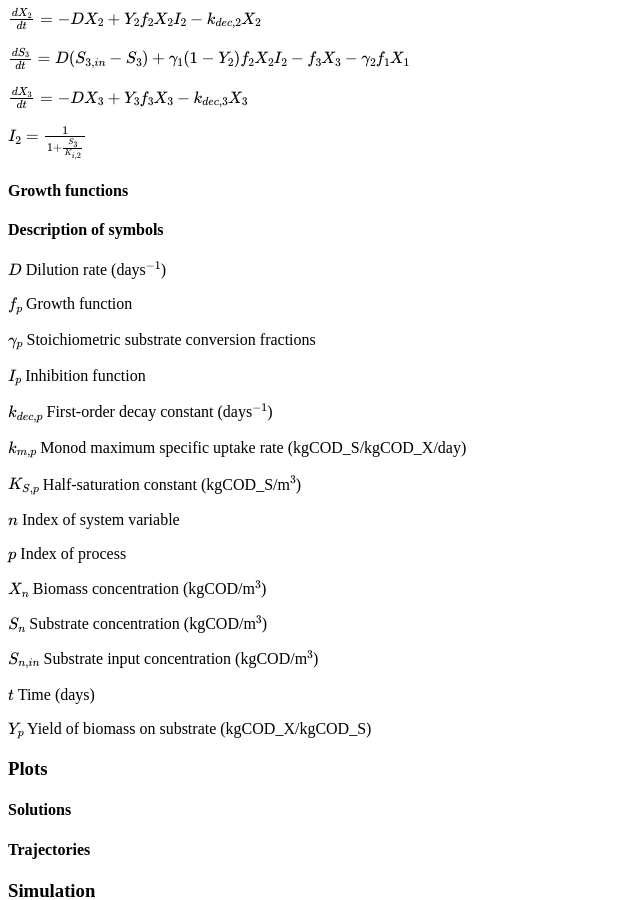
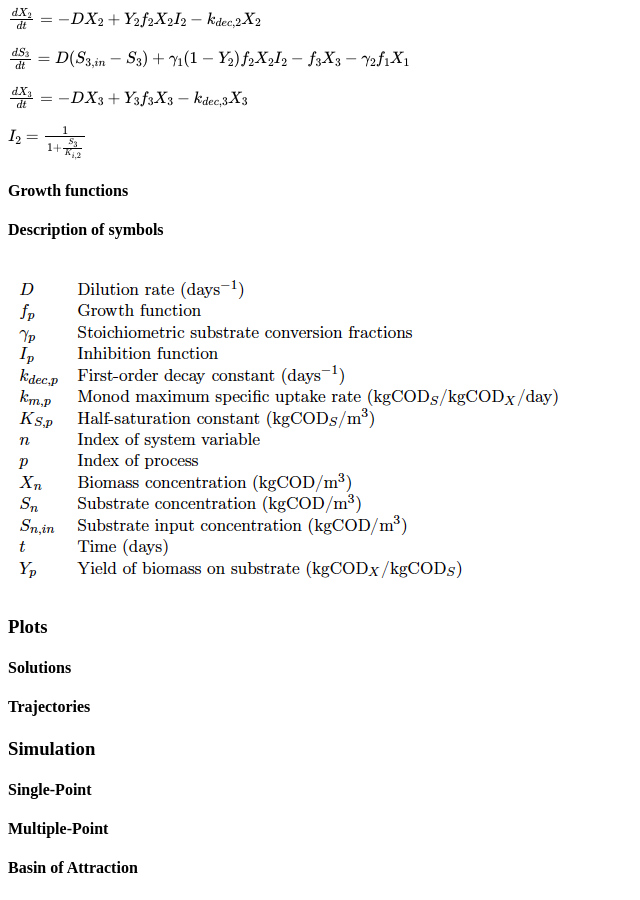
Before and after one commit to MI-SIM/MI-SIM.github.io, a Jekyll site: the page built from _posts/01-01-17-misiminterface.md, in a window 1280 px wide and 900 px high, scrolled down 6519 px. Shown: the whole window, without its empty margins (0-640 px from the left). Built offline with Jekyll 4.4.1, drawn with Linux system fonts in a browser that asks for light colours; formulas are drawn with MathJax 3; a style sheet for code colours, icons or effects is not loaded.

Commit message:
Added symbols

```diff
--- a/_posts/01-01-17-misiminterface.md
+++ b/_posts/01-01-17-misiminterface.md
@@ -156,33 +156,7 @@
 
 #### Description of symbols
 
-$D$			Dilution rate (days$^{\mathrm{-1}}$)
-
-$f_p$			Growth function
-
-$\gamma_p$		Stoichiometric substrate conversion fractions
-
-$I_p$			Inhibition function
-
-$k_{dec,p}$		First-order decay constant (days$^{-1}$)
-
-$k_{m,p}$		Monod maximum specific uptake rate (kgCOD_S/kgCOD_X/day)
-
-$K_{S,p}$		Half-saturation constant (kgCOD_S/m$^3$)
-
-$n$			Index of system variable
-
-$p$			Index of process
-
-$X_n$			Biomass concentration (kgCOD/m$^3$)
-
-$S_n$			Substrate concentration (kgCOD/m$^3$)
-
-$S_{n,in}$		Substrate input concentration (kgCOD/m$^3$)
-
-$t$			Time (days)
-
-$Y_p$			Yield of biomass on substrate (kgCOD_X/kgCOD_S)
+![alt text](https://raw.githubusercontent.com/MI-SIM/MI-SIM.github.io/master/_posts/symbols.png "Description of symbols")
 
 ### Plots
 
```
Also changed, not shown: _posts/symbols.png (added).
